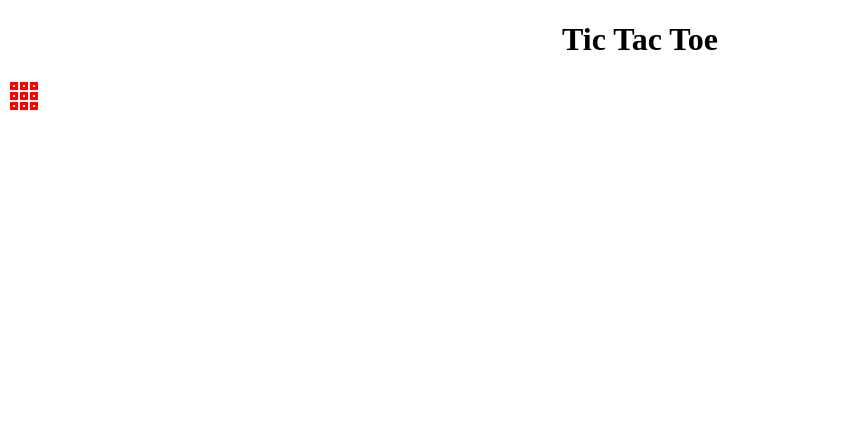
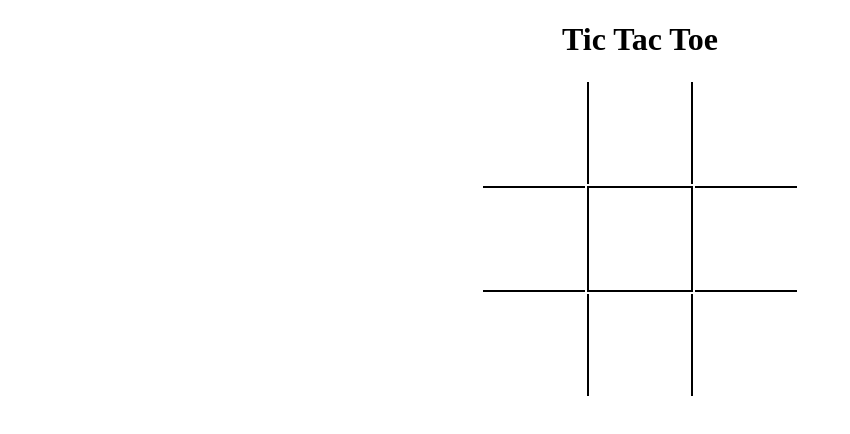
Before and after one commit to tormage/Box_model_Exercise-, a plain HTML site: page index.html in a window 1280 px wide. Shown: the whole page, without its empty margins (0-850 px from the left). Drawn offline with Linux system fonts and the light colour scheme.

Commit message:
Finished the styling of the interface.

```diff
--- a/index.html
+++ b/index.html
@@ -14,19 +14,19 @@
     <h1>Tic Tac Toe</h1>
 
     <table>
-        <tr id="first">
+        <tr class="first">
             <td></td>
-            <td></td>
+            <td id="thirdtd"></td>
             <td></td>
         </tr>
-        <tr id="second">
+        <tr class="second">
             <td></td>
-            <td></td>
+            <td id="midtd"></td>
             <td></td>
         </tr>
-        <tr id="third">
+        <tr class="third">
             <td></td>
-            <td></td>
+            <td id="lasttd"></td>
             <td></td>
         </tr>
     </table>
--- a/style.css
+++ b/style.css
@@ -2,6 +2,31 @@ h1 {
   text-align: center;
 }
 
+table {
+  margin: 0 auto;
+}
+
 td {
-  border: 3px red solid;
+  width: 100px;
+  height: 100px;
 }
+
+.first #thirdtd {
+  border-left: 2px black solid;
+  border-right: 2px black solid;
+}
+
+.second td {
+  border-top: 2px black solid;
+  border-bottom: 2px black solid;
+}
+
+.second #midtd {
+  border-left: 2px black solid;
+  border-right: 2px black solid;
+}
+
+.third #lasttd {
+  border-left: 2px black solid;
+  border-right: 2px black solid;
+}
```
